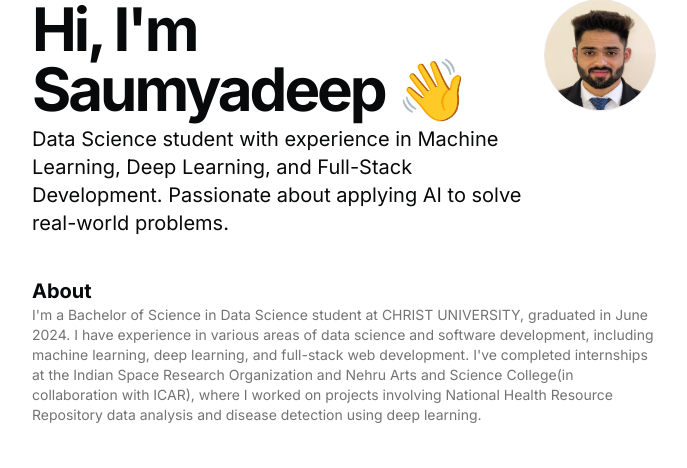
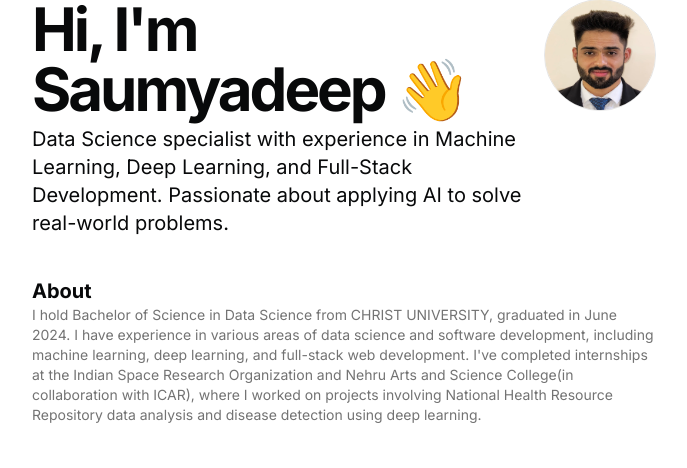
Before and after one commit to Saumyadeepm/portfoliov2, a Next.js app: page / in a window 1280 px wide. Shown: the part 97-565 px from the top of the page, without its empty margins (296-983 px from the left). Built offline with nearby package versions, Linux system fonts and the light colour scheme.

Commit message:
Update resume.tsx

```diff
--- a/src/data/resume.tsx
+++ b/src/data/resume.tsx
@@ -18,12 +18,12 @@ export const DATA = {
   name: "Saumyadeep Mitra",
   initials: "SM",
   url: "https://saumyadeepmitra.com", // You may want to replace this with your actual website if you have one
-  location: "Pune, India",
-  locationLink: "https://www.google.com/maps/place/pune",
+  location: "Guwahati, India",
+  locationLink: "https://www.google.com/maps/place/guwahati",
   description:
-      "Data Science student with experience in Machine Learning, Deep Learning, and Full-Stack Development. Passionate about applying AI to solve real-world problems.",
+      "Data Science specialist with experience in Machine Learning, Deep Learning, and Full-Stack Development. Passionate about applying AI to solve real-world problems.",
   summary:
-      "I'm a Bachelor of Science in Data Science student at CHRIST UNIVERSITY, graduated in June 2024. I have experience in various areas of data science and software development, including machine learning, deep learning, and full-stack web development. I've completed internships at the Indian Space Research Organization and Nehru Arts and Science College(in collaboration with ICAR), where I worked on projects involving National Health Resource Repository data analysis and disease detection using deep learning.",
+      "I hold Bachelor of Science in Data Science from CHRIST UNIVERSITY, graduated in June 2024. I have experience in various areas of data science and software development, including machine learning, deep learning, and full-stack web development. I've completed internships at the Indian Space Research Organization and Nehru Arts and Science College(in collaboration with ICAR), where I worked on projects involving National Health Resource Repository data analysis and disease detection using deep learning.",
   avatarUrl: "/me.jpg", // You may want to replace this with your actual avatar image
   skills: [
     "Python",
```
